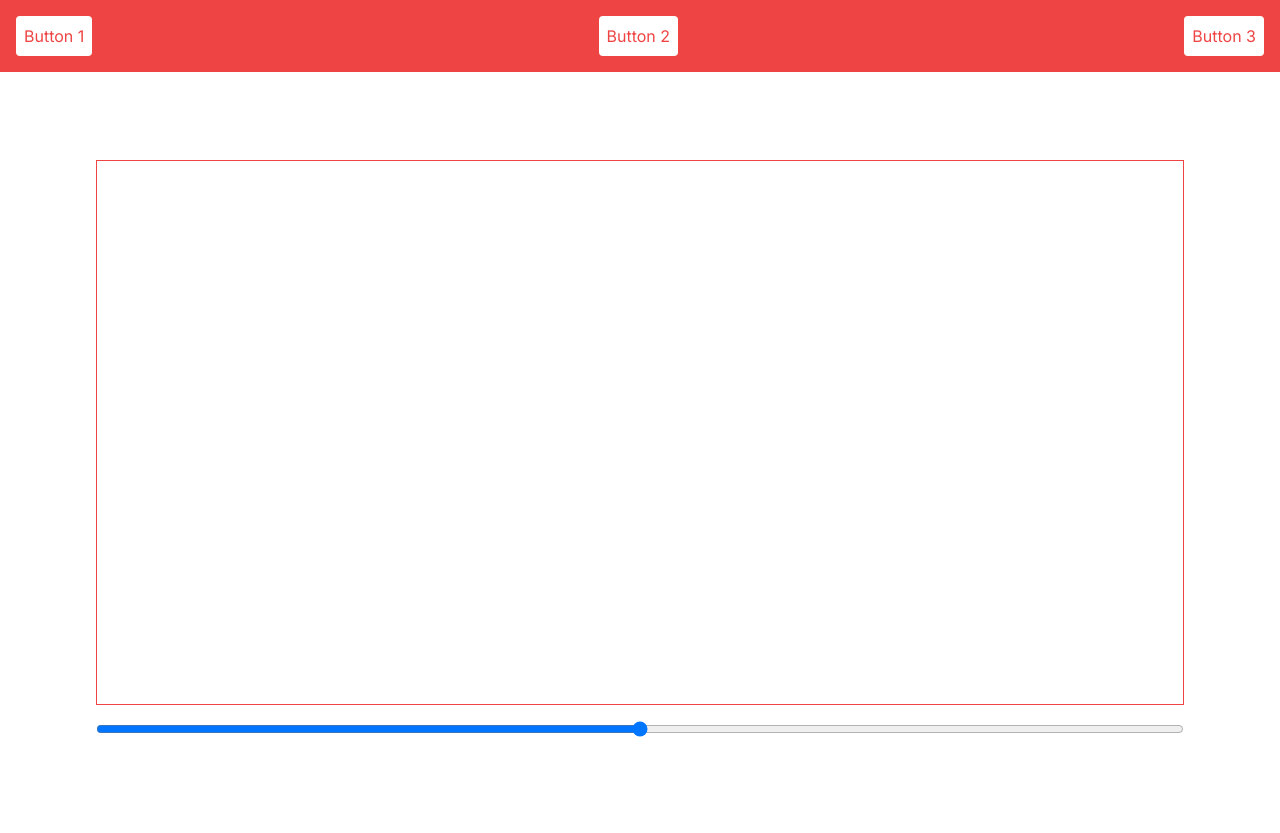
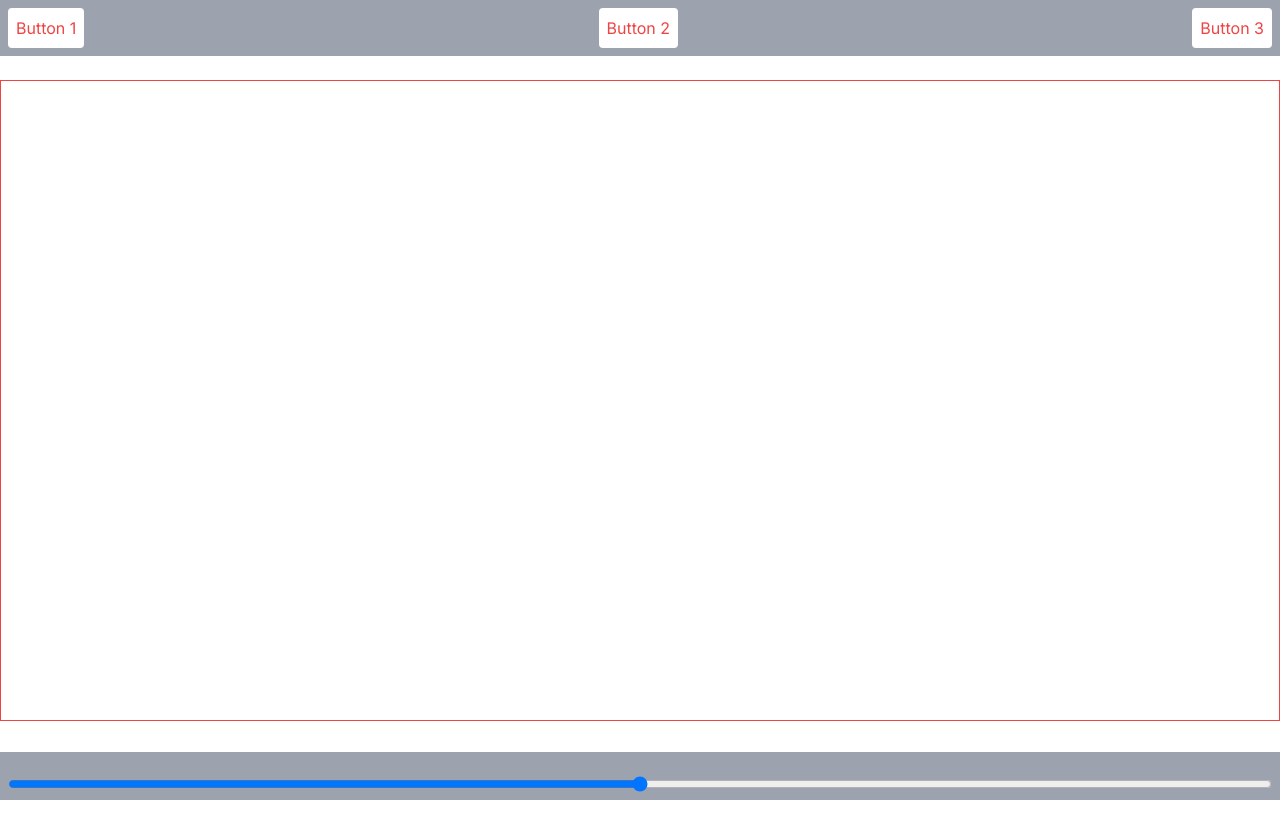
Before and after one commit to purvigoel/animation-editor-vercel, a Next.js app: page / in a window 1280 px wide. After the commit the page ends 800 px from the top, so only its background shows below. Built offline with nearby package versions, Linux system fonts and the light colour scheme; no server answers.

Commit message:
fixing lil bugs

```diff
--- a/app/page.tsx
+++ b/app/page.tsx
@@ -1,7 +1,10 @@
+"use client";
+
 import Image from "next/image";
 import { useEffect } from "react";
 
 export default function Home() {
+
   useEffect(() => {
     fetch('/data/file1.npy')
       .then(response => response.arrayBuffer())
@@ -16,14 +19,16 @@ export default function Home() {
   }, []);
 
   return (
-    <main className="flex min-h-screen flex-col items-center justify-between p-24">
-      <header className="w-full p-4 bg-red-500 text-white flex justify-between fixed top-0">
+    <main className="flex min-h-screen flex-col items-center justify-between">
+      <div className="w-full bg-gray-400 p-2 text-white flex justify-between fixed top-0">
         <button className="bg-white text-red-500 p-2 rounded">Button 1</button>
         <button className="bg-white text-red-500 p-2 rounded">Button 2</button>
         <button className="bg-white text-red-500 p-2 rounded">Button 3</button>
-      </header>
-      <div className="flex-grow flex flex-col items-center justify-center w-full mt-16">
-        <canvas id="mainCanvas" className="border border-red-500 w-full"></canvas>
+      </div>
+      <div className="flex-grow flex flex-col items-center justify-center w-full">
+        <canvas id="mainCanvas" className="border border-red-500 bg-white w-full"></canvas>
+      </div>
+      <div className="w-full bg-gray-400 p-2 text-white flex justify-between fixed bottom-0">
         <input type="range" className="mt-4 w-full bg-white" />
       </div>
     </main>
```
